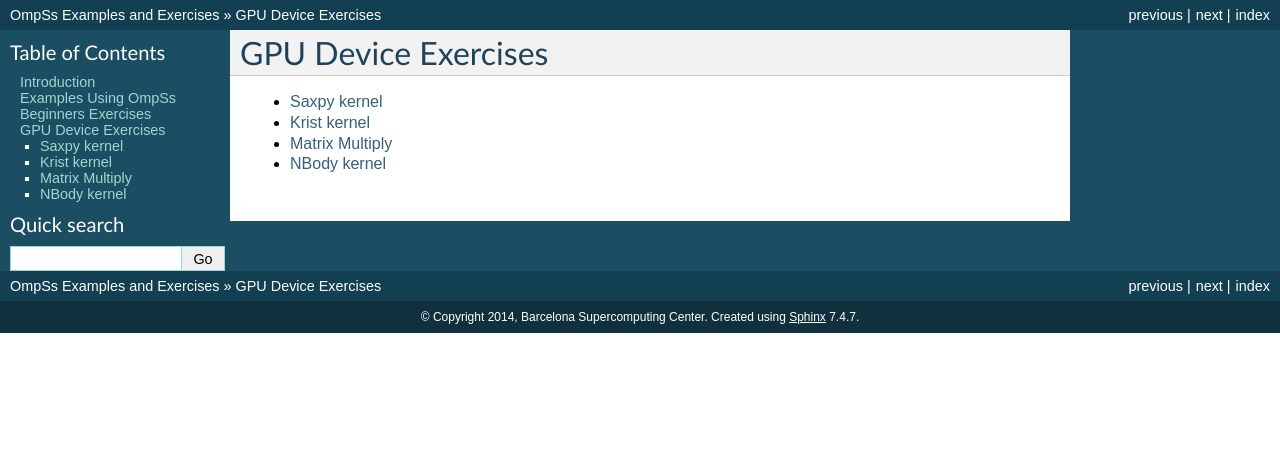
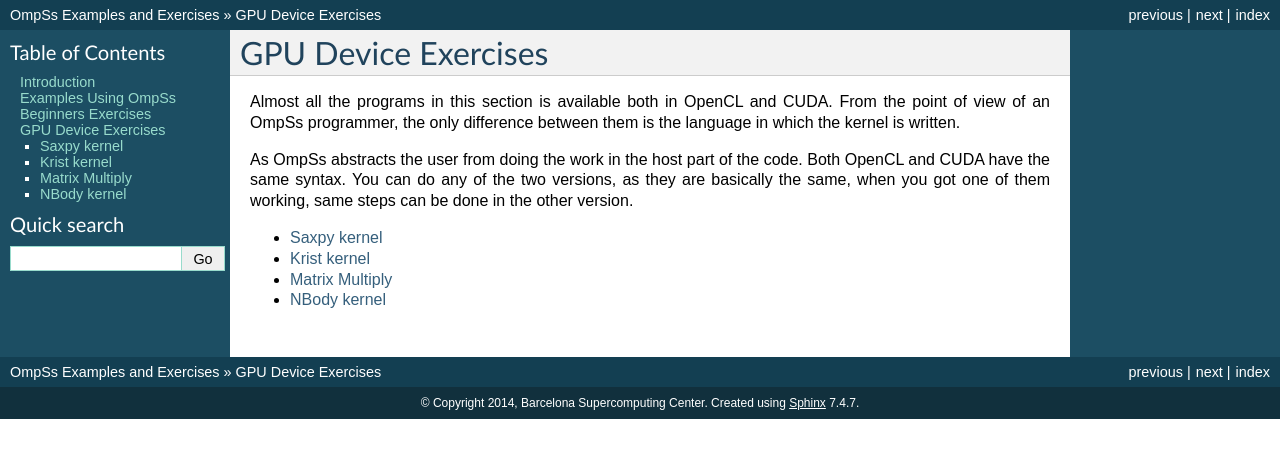
Before and after one commit to bsc-pm/ompss-ee, a Sphinx documentation site: the page built from source/ompss-ee/03-gpu-devices/README.rst, in a window 1280 px wide. Shown: the top 458 px of the page. Built offline with Sphinx 7.4.7, drawn with Linux system fonts in a browser that asks for light colours; formulas are drawn with MathJax 3.

Commit message:
Adding gpu devices description @ examples

```diff
--- a/source/ompss-ee/03-gpu-devices/README.rst
+++ b/source/ompss-ee/03-gpu-devices/README.rst
@@ -1,5 +1,13 @@
 GPU Device Exercises
 ====================
+
+Almost all the programs in this section is available both in OpenCL and CUDA. From the point of
+view of an OmpSs programmer, the only difference between them is the language in which the kernel
+is written.
+
+As OmpSs abstracts the user from doing the work in the host part of the code. Both OpenCL and CUDA
+have the same syntax. You can do any of the two versions, as they are basically the same, when you
+got one of them working, same steps can be done in the other version.
 
 .. toctree::
    :maxdepth: 2
```
